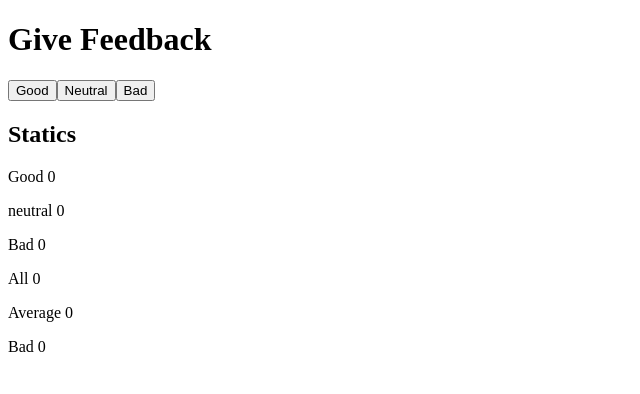
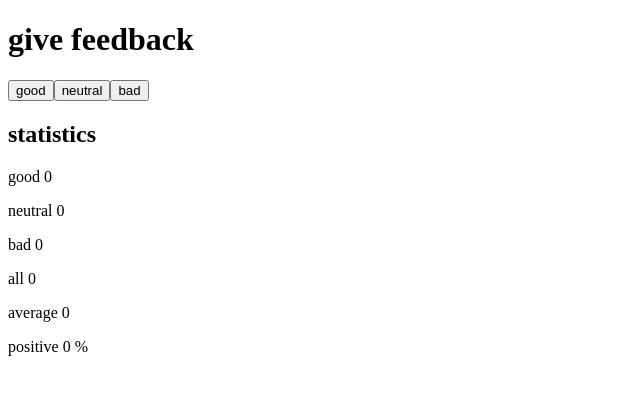
Before and after one commit to ThecodinggirlDenise/UNIVERSITY-OF-HELSINKI-PART01, a React (Vite) app in the folder vite-project/: page / in a window 1280 px wide. Shown: the top 394 px of the page, without its empty margins (0-640 px from the left). Built offline with nearby package versions, Linux system fonts and the light colour scheme.

Commit message:
Part 1.8

```diff
--- a/vite-project/src/App.jsx
+++ b/vite-project/src/App.jsx
@@ -1,29 +1,44 @@
-/* eslint-disable no-unused-vars */
+/* eslint-disable react/prop-types */
 import { useState } from 'react';
 
+const Statistics = ({ good, neutral, bad, total, average, positivePercentage }) => {
+  return (
+    <div>
+      <p>good {good}</p>
+      <p>neutral {neutral}</p>
+      <p>bad {bad}</p>
+      <p>all {total}</p>
+      <p>average {average}</p>
+      <p>positive {positivePercentage} %</p>
+    </div>
+  );
+};
+
 const App = () => {
-  // Save clicks of each button to its own state
-  const[good,setGood]=useState(0);
-  const[neutral,setNeutral]=useState(0);
-  const[bad,setBad]=useState(0);
+  const [good, setGood] = useState(0);
+  const [neutral, setNeutral] = useState(0);
+  const [bad, setBad] = useState(0);
 
-  const total=good+neutral+bad;
-  const average=total?(good-bad)/total:0;
+  const total = good + neutral + bad;
+  const average = total ? (good - bad) / total : 0;
   const positivePercentage = total ? (good / total) * 100 : 0;
 
   return (
     <div>
-      <h1>Give Feedback</h1>
-      <button onClick={()=>setGood(good+1)}>Good</button>
-      <button onClick={()=>setNeutral(neutral+1)}>Neutral</button>
-      <button onClick={()=>setBad(bad+1)}>Bad</button>
-      <h2>Statics</h2>
-      <p>Good {good}</p>
-      <p>neutral {neutral}</p>
-      <p>Bad {bad}</p>
-      <p>All {total}</p>
-      <p>Average {average}</p>
-      <p>Bad {bad}</p>
+      <h1>give feedback</h1>
+      <button onClick={() => setGood(good + 1)}>good</button>
+      <button onClick={() => setNeutral(neutral + 1)}>neutral</button>
+      <button onClick={() => setBad(bad + 1)}>bad</button>
+
+      <h2>statistics</h2>
+      <Statistics
+        good={good}
+        neutral={neutral}
+        bad={bad}
+        total={total}
+        average={average}
+        positivePercentage={positivePercentage}
+      />
     </div>
   );
 };
```
